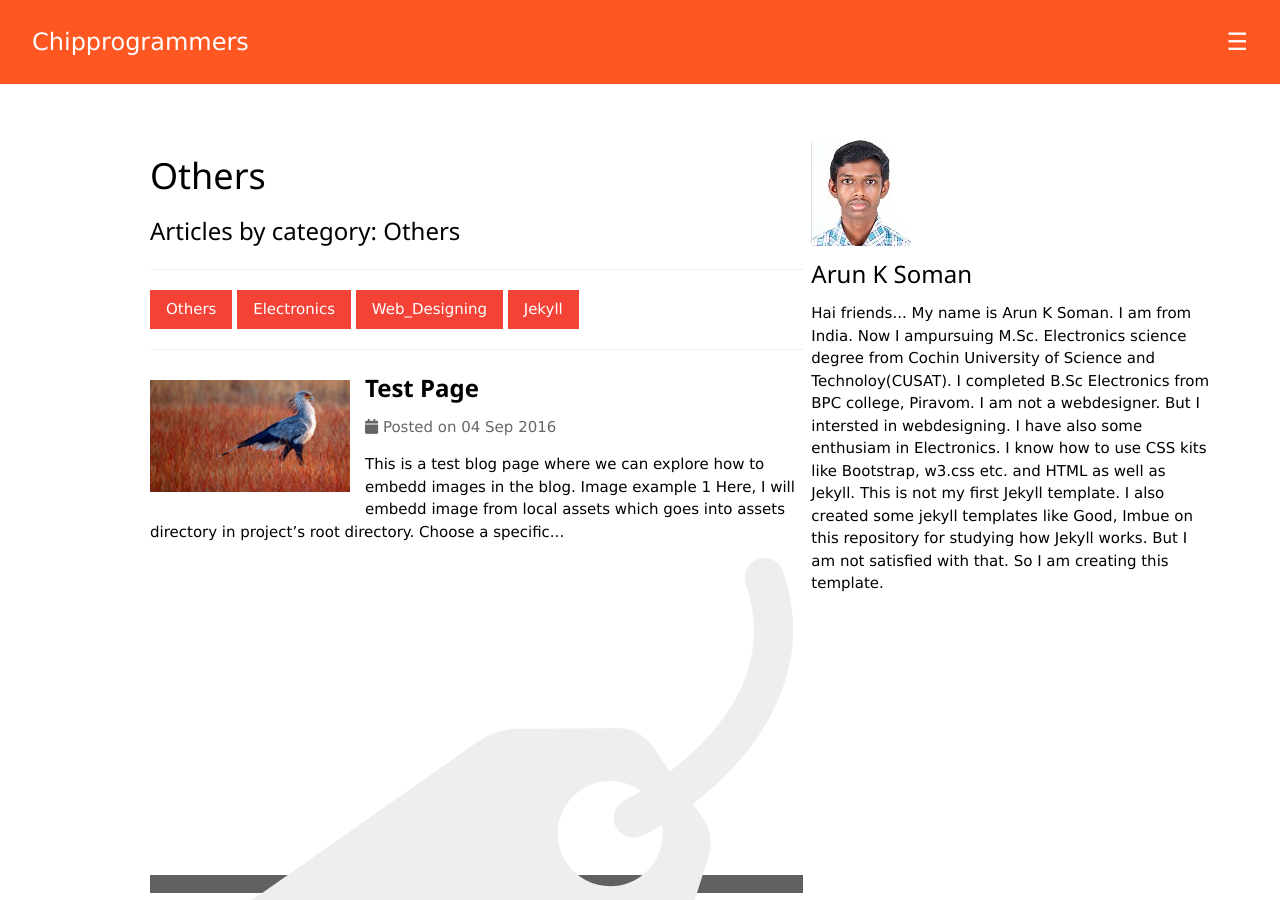
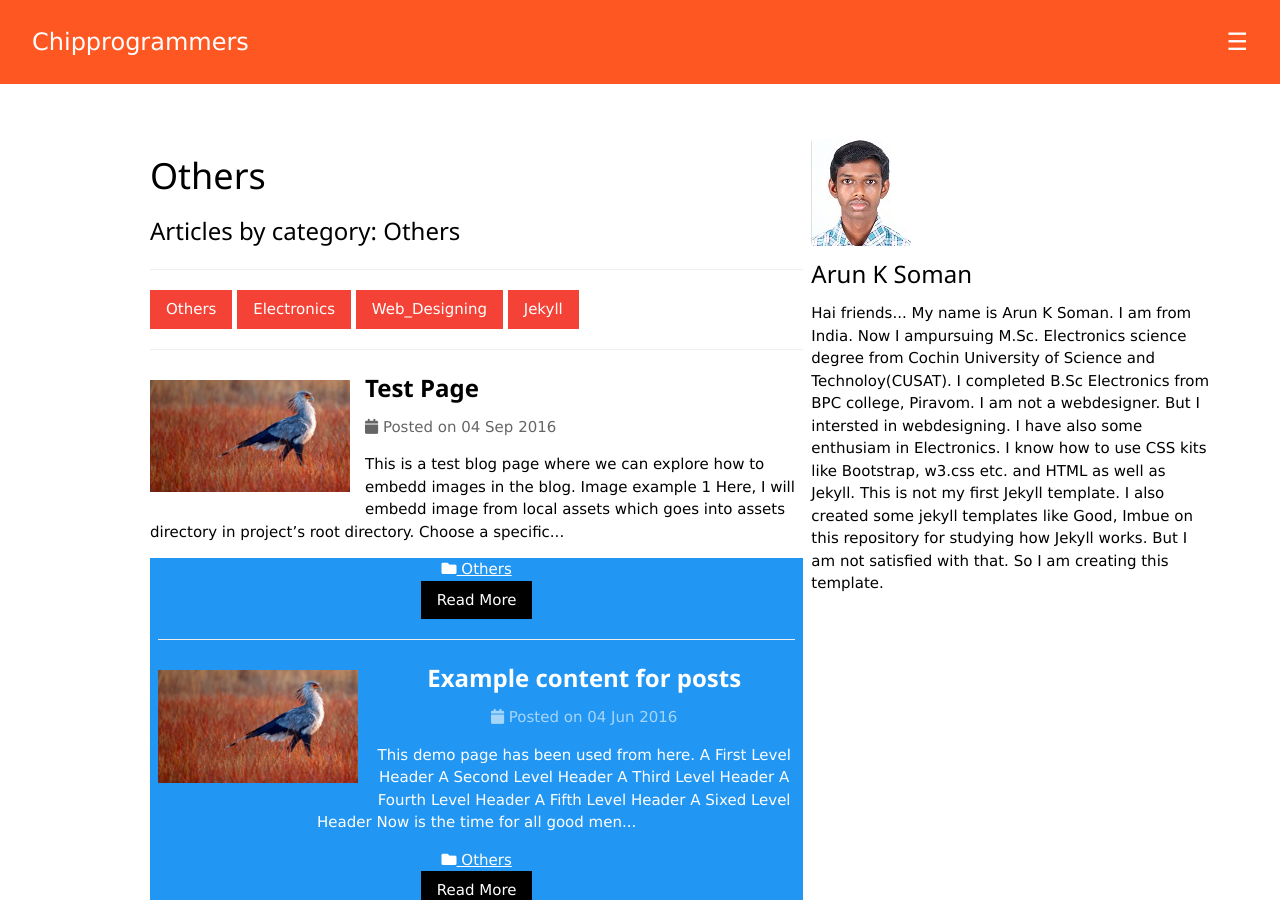
Before and after one commit to techiworld/techiworld.github.io, a Jekyll site: the page built from category/Others.md, in a window 1280 px wide and 900 px high. Built offline with Jekyll 4.4.1, drawn with Linux system fonts in a browser that asks for light colours.

Commit message:
Update posts_by_category.html

```diff
--- a/_layouts/posts_by_category.html
+++ b/_layouts/posts_by_category.html
@@ -34,8 +34,9 @@
              </span>
             <p>{{ post.content | strip_html | truncatewords: 40 }}</p>
       <!-- category -->
-          <a href="{{ site.url }}{{ site.baseurl }}/category/{{ post.category }}" class="w3-dark-gray"><img src="{{ site.baseurl }}/assets/svg/price-tag.svg" alt="Tag">{{ post.category }}</a>
-      <br />
+   <span class="w3-tag w3-blue">
+          <a href="{{ site.url }}{{ site.baseurl }}/category/{{ post.category }}"><i class="fas fa-folder"></i> {{ post.category }}</a>
+    <span><br />
             <a href="{{ post.url |prepend:site.baseurl }}" class="w3-button w3-black">Read More</a>
             <hr />
 {% endfor %}
```
